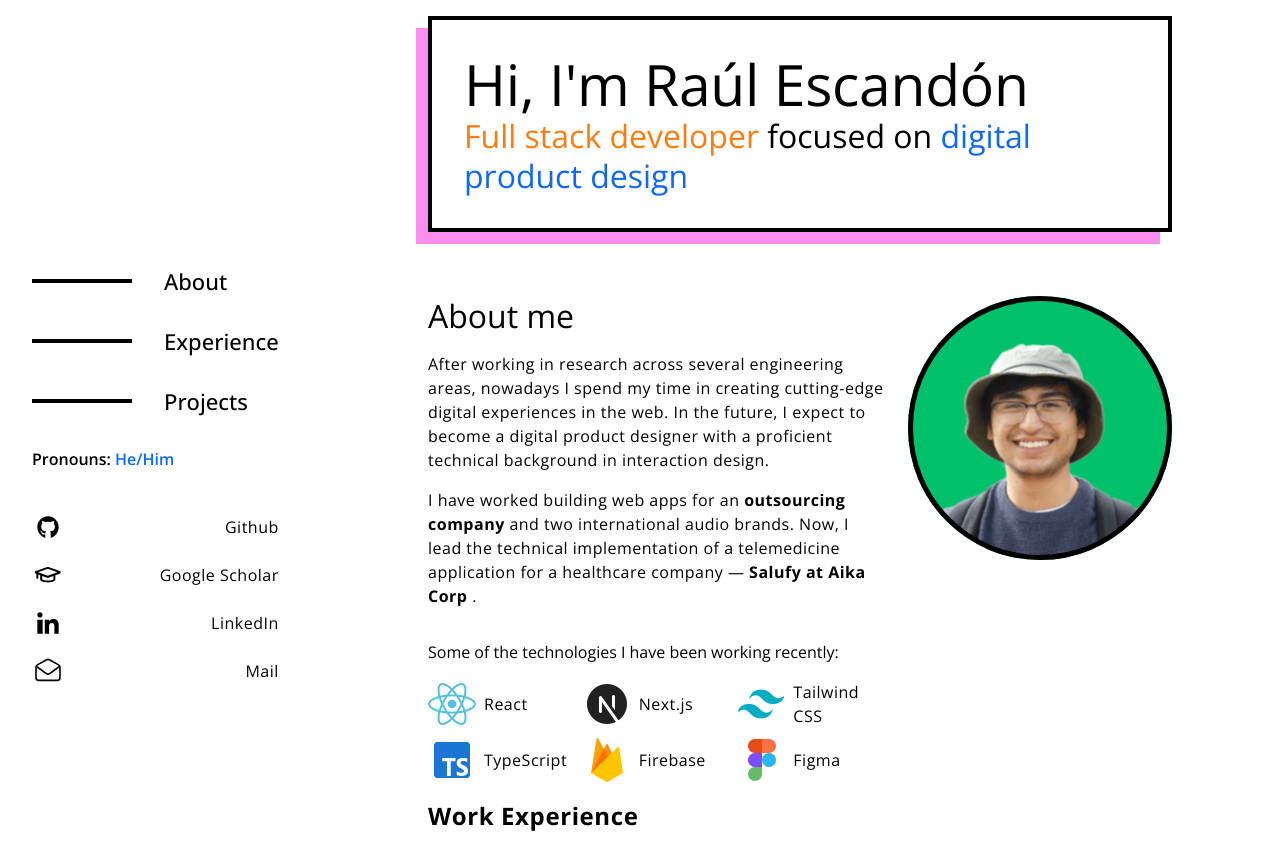
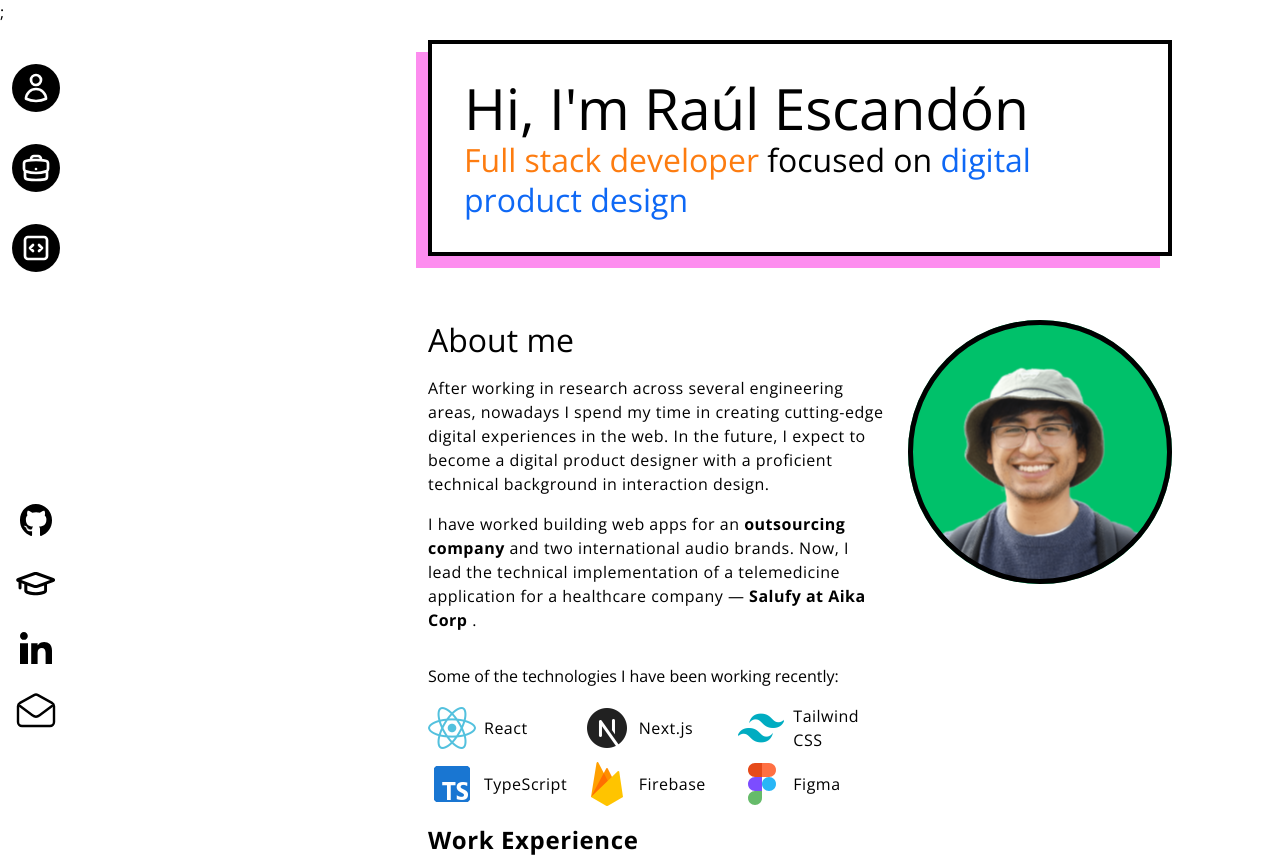
Before and after one commit to elmerescandon/eret_portfolio, a Next.js app: page / in a window 1280 px wide. Shown: the top 857 px of the page. Built offline with nearby package versions, Linux system fonts and the light colour scheme.

Commit message:
:sparkles: Update NavigationBar component import

```diff
--- a/src/atomic-design/Templates/PortfolioDesktop.tsx
+++ b/src/atomic-design/Templates/PortfolioDesktop.tsx
@@ -3,7 +3,7 @@ import React, {useRef} from "react";
 import BioGeneral from "../Organisms/BioGeneral/BioGeneral";
 import WorkExperience from "../Organisms/WorkExperience/WorkExperience";
 import ProjectExperience from "../Organisms/ProjectExperience/ProjectExperience";
-import NavigationBarDesktop from "../Organisms/NavigationBar/NavigationBarDesktop";
+import NavigationBar from "../Organisms/NavigationBar/NavigationBar";
 
 const PortfolioDesktop = () => {
   const viewAbout = useRef<HTMLDivElement | null>(null);
@@ -11,7 +11,7 @@ const PortfolioDesktop = () => {
   const viewProjects = useRef<HTMLDivElement | null>(null);
   return (
     <div className="relative">
-      <NavigationBarDesktop
+      <NavigationBar
         sectionReferences={[viewAbout, viewExperience, viewProjects]}
       />
       <div
```
